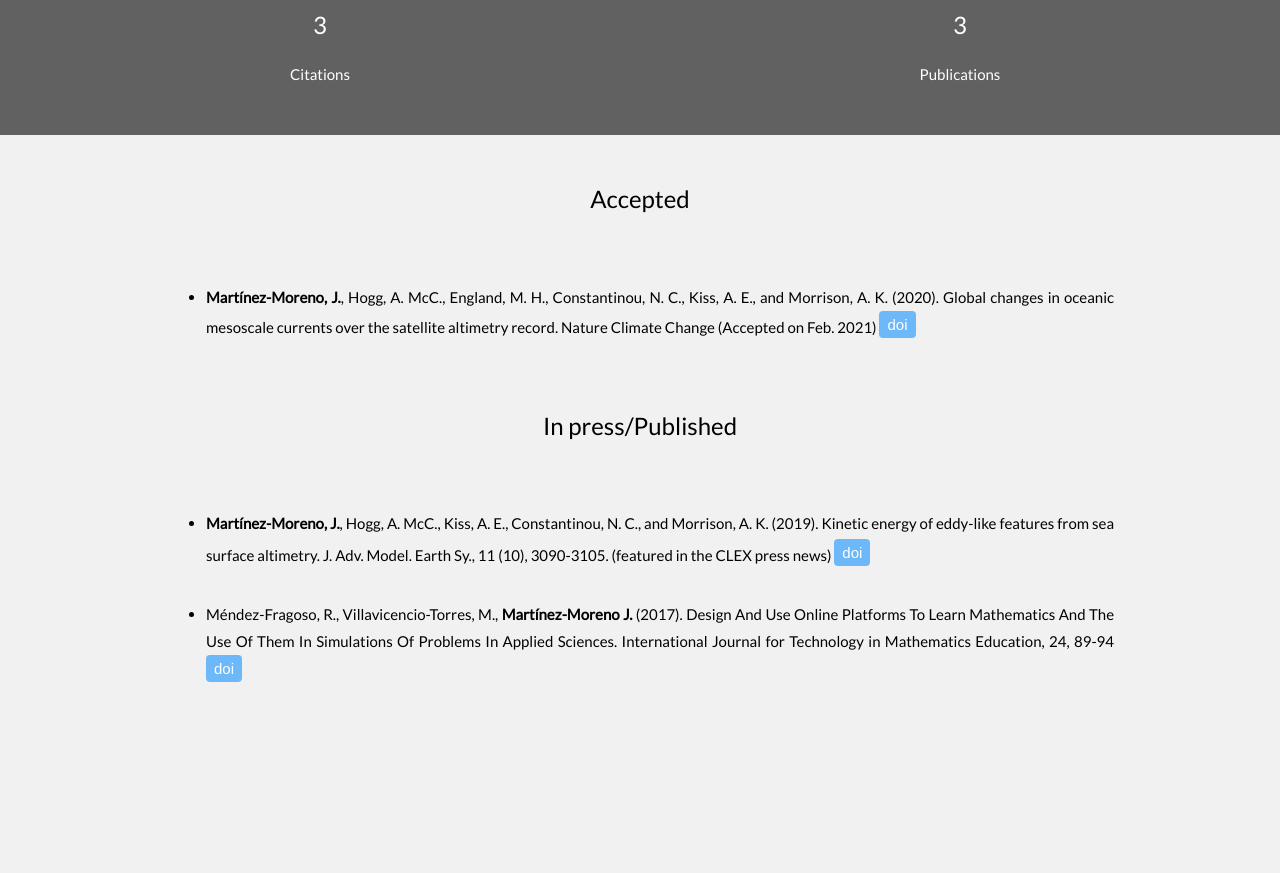
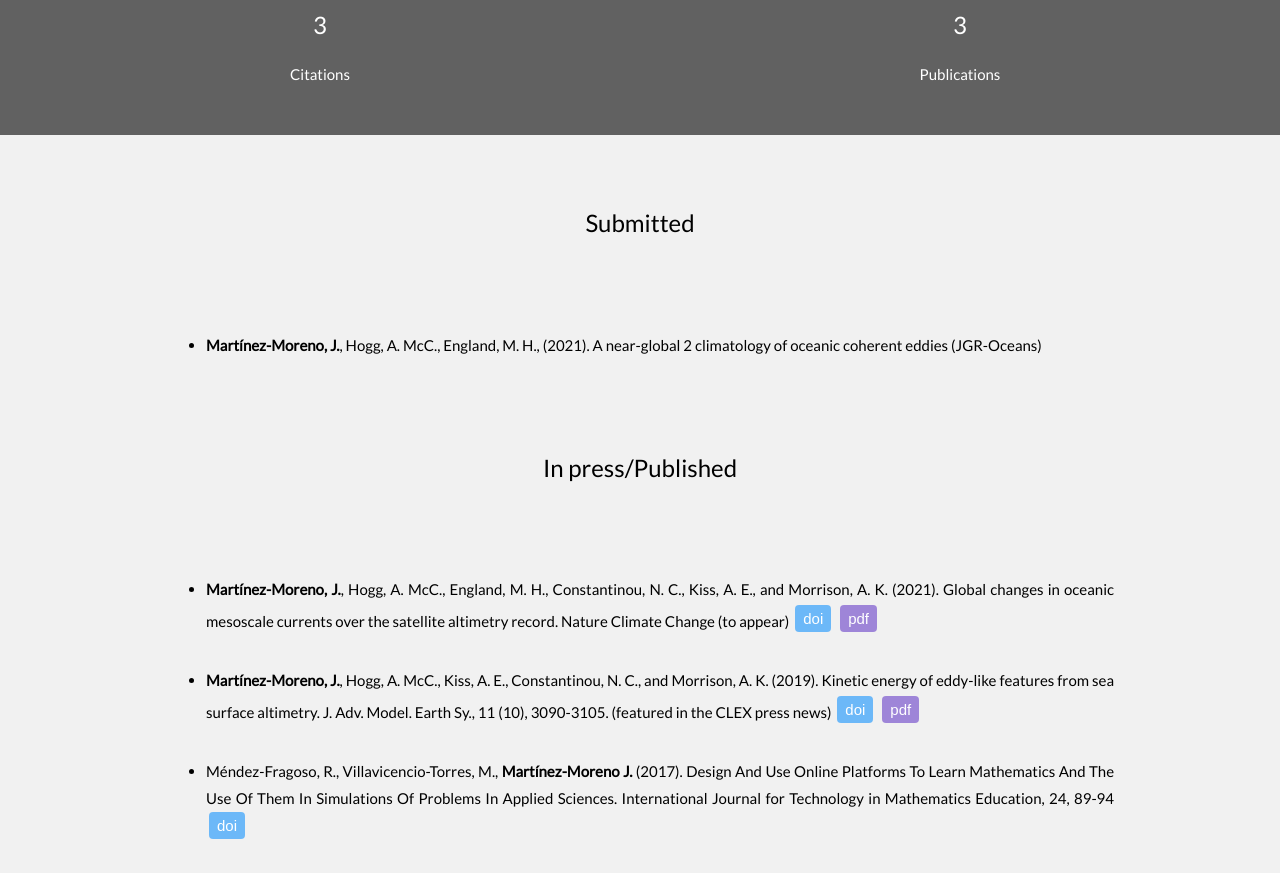
Before and after one commit to josuemtzmo/josuemtzmo.github.io, a plain HTML site: page research.html in a window 1280 px wide. Shown: the part 429-1302 px from the top of the page. Before the commit the page ends 1145 px from the top, so only its background shows below. Drawn offline with nearby package versions, Linux system fonts and the light colour scheme; some icons are missing.

Commit message:
New website version V1.0a

```diff
--- a/research.html
+++ b/research.html
@@ -73,21 +73,30 @@
                 </div>
                 <div class="w3-content w3-container" style="position:relative">
                     <h3 class="w3-center  w3-padding-32">
-                        Accepted
+                        <p class="trn">Submitted</p>
                     </h3>
                     <ul class="w3-center">
-                        <li class="w3-padding-16" style="text-align:justify"> <b>Martínez-Moreno, J.</b>, Hogg, A. McC., England, M. H., Constantinou, N. C., Kiss, A. E., and Morrison, A. K. (2020). Global changes in oceanic mesoscale currents over the satellite altimetry record.  Nature Climate Change (Accepted on Feb. 2021) <a href="https://doi.org/10.21203/rs.3.rs-88932/v1" target="_blank"><span class="paper_button doi_button w3-round" style="font-family:sans-serif;">doi</span></a>
-                        </li>
+                        <li class="w3-padding-16" style="text-align:justify"> <b>Martínez-Moreno, J.</b>, Hogg, A. McC., England, M. H., (2021). A near-global
+                            2 climatology of oceanic coherent eddies (JGR-Oceans)
+                            </li>
                     </ul>
                     <h3 class="w3-center  w3-padding-32">
-                        In press/Published
+                        <p class="trn">Press</p>
                     </h3>
                     <ul class="w3-center">
-                        <li class="w3-padding-16" style="text-align:justify">
-                            <b>Martínez-Moreno, J.</b>, Hogg, A. McC., Kiss, A. E., Constantinou, N. C., and Morrison, A. K. (2019). Kinetic energy of eddy-like features from sea surface altimetry. J. Adv. Model. Earth Sy., 11 (10), 3090-3105. (featured in the CLEX press news) <a href="https://doi.org/10.1029/2019MS001769" target="_blank"><span class="paper_button doi_button w3-round" style="font-family:sans-serif;">doi</span></a>  <div class='altmetric-embed' data-badge-popover='bottom' data-doi='10.1029/2019ms001769' style="display: inline; vertical-align: text-bottom"></div>
+                        <li class="w3-padding-16" style="text-align:justify"> <b>Martínez-Moreno, J.</b>, Hogg, A. McC., England, M. H., Constantinou, N. C., Kiss, A. E., and Morrison, A. K. (2021). Global changes in oceanic mesoscale currents over the satellite altimetry record. Nature Climate Change (to appear)
+                            <a href="https://doi.org/10.1038/s41558-021-01006-9" target="_blank"><span class="paper_button doi_button w3-round" style="font-family:sans-serif;">doi</span></a>
+                            <a href="https://www.researchsquare.com/article/rs-88932/v1" target="_blank"><span class="paper_button pdf_button w3-round" style="font-family:sans-serif;">pdf</span></a>
+                            <div class='altmetric-embed' data-badge-popover='bottom' data-doi='10.1038/s41558-021-01006-9' style="display: inline; vertical-align: text-bottom"></div>
                         </li>
                         <li class="w3-padding-16" style="text-align:justify">
-                            Méndez-Fragoso, R., Villavicencio-Torres, M., <b>Martínez-Moreno J.</b> (2017). Design And Use Online Platforms To Learn Mathematics And The Use Of Them In Simulations Of Problems In Applied Sciences. International Journal for Technology in Mathematics Education, 24, 89-94 <a href="https://doi.org/10.1564/tme_v24.2.06" target="_blank"><span class="paper_button doi_button w3-round" style="font-family:sans-serif;">doi</span></a>
+                            <b>Martínez-Moreno, J.</b>, Hogg, A. McC., Kiss, A. E., Constantinou, N. C., and Morrison, A. K. (2019). Kinetic energy of eddy-like features from sea surface altimetry. J. Adv. Model. Earth Sy., 11 (10), 3090-3105. (featured in the CLEX press news)
+                            <a href="https://doi.org/10.1029/2019MS001769" target="_blank"><span class="paper_button doi_button w3-round" style="font-family:sans-serif;">doi</span></a>
+                            <a href="https://agupubs.onlinelibrary.wiley.com/doi/epdf/10.1029/2019MS001769" target="_blank"><span class="paper_button pdf_button w3-round" style="font-family:sans-serif;">pdf</span></a>
+                            <div class='altmetric-embed' data-badge-popover='bottom' data-doi='10.1029/2019ms001769' style="display: inline; vertical-align: text-bottom"></div>
+                        </li>
+                        <li class="w3-padding-16" style="text-align:justify">
+                            Méndez-Fragoso, R., Villavicencio-Torres, M., <b>Martínez-Moreno J.</b> (2017). Design And Use Online Platforms To Learn Mathematics And The Use Of Them In Simulations Of Problems In Applied Sciences. International Journal for Technology in Mathematics Education, 24, 89-94 <a href="https://search.proquest.com/docview/1925686068?pq-origsite=gscholar&fromopenview=true" target="_blank"><span class="paper_button doi_button w3-round" style="font-family:sans-serif;">doi</span></a>
 
                         </li>
                     </ul>
--- a/shared/css/main.css
+++ b/shared/css/main.css
@@ -282,6 +282,7 @@ polygon.arrow-top {
 	border:none;
 	display:inline-block;
 	padding:0px 8px;
+  margin: 0px 3px 0px 3px;
 	vertical-align:bottom;
 	overflow:hidden;
 	text-decoration:none;
@@ -300,6 +301,14 @@ polygon.arrow-top {
 	background-color:rgba(0,133,161,0.55);
 }
 
+.pdf_button{
+	background-color:rgba(92, 47, 197, 0.55);
+}
+
+.pdf_button:hover{
+	background-color:rgba(63, 32, 133, 0.55);
+}
+
 .download_links{
   border:none;
 	display:inline-block;
--- a/shared/js/translate_dict.js
+++ b/shared/js/translate_dict.js
@@ -39,6 +39,10 @@ var dict = {
         es: "PASATIEMPOS",
 		fr: "HOBBYIST",
     },
+	"Acceleration of mesoscale currents":{
+		es:"Aceleración de las corrientes de mesoescala",
+		fr:"Accélération des courants méso-échelle"
+	},
     "My skills:":{
         es: "Mis habilidades:",
 		fr: "Mes compétences",
@@ -47,6 +51,16 @@ var dict = {
         es: "Citas",
 		fr: "Citations",
     },
+	"Submitted":{
+		en: "Submitted",
+		es: "Enviado",
+		fr: "Soumis",
+	},
+	"Press":{
+		en: "In press/Published",
+		es: "En prensa/Publicado",
+		fr: "Presse/Publié",
+	},
     "Publications": {
         es: "Publicaciones",
 		fr: "Publications",
@@ -70,6 +84,10 @@ var dict = {
     "To the top!": {
         es: "Ir al inicio!",
 		fr: "Allez au début!",
+    },
+	"I'd be happy to hear from you!": {
+        es: "¡Me encantaría saber de ti!",
+		fr: "Je serais heureux de vous entendre!",
     },
     photo_text: {
         en: "My photograph passion focus on flowers, landscapes and culture.",
@@ -99,9 +117,9 @@ var dict = {
 		fr: "J'ai grandi à Mexico, où j'ai étudié les sciences de la terre à l'Université nationale autonome du Mexique. Ensuite, j'ai déménagé à Canberra, en Australie, où j'ai commencé et je continue à faire mon doctorat. à l'Université nationale australienne sous la supervision de <a class='download_links' href='https://earthsciences.anu.edu.au/people/academics/prof-andy-hogg'> Andy Hogg <\a> sur l'océan la variabilité, en particulier la variabilité des eddies océaniques à des échelles comprises entre 10 et 100 km. En septembre 2021, je commencerai un post-doctorant avec <a class='download_links' href='https://annuaire.ifremer.fr/cv/17781/'> Camille Lique <\a> à l'IFREMER, Brest, France, travailler sur les interactions glace-mer et les flux de chaleur océanique dans l'Arctique.",
 	},
 	"Text 3":{
-		en: "I spend my free time on in nature or doing random projects, from coding to acrylic painting, handmade earrings, and photography. I constantly look for new ways to learn new skills to fulfil my passion for learning.",
-		es: "",
-		fr: "",
+		en: "I spend my free time in nature or doing random projects, from coding to acrylic painting, handmade earrings, and photography. I constantly look for new ways to learn new skills to fulfill my passion for learning.",
+		es: "Dedico mi tiempo libre en la naturaleza o haciendo proyectos aleatorios, programar, pintar, hacer aretes y fotografía. Constantemente busco nuevas formas de aprender nuevas habilidades para satisfacer mi pasión por aprender.",
+		fr: "Je passe mon temps libre dans la nature ou à faire des projets aléatoires, du codage à la peinture acrylique, en passant par les boucles d'oreilles faites à la main et la photographie. Je recherche constamment de nouvelles façons d'acquérir de nouvelles compétences pour répondre à ma passion d'apprendre.",
 	},
 	"Text 4":{
 		en: "Download my <a class='download_links' href=../documents/JMM_CV_ENG.pdf>vitae (CV)<\a> or read more about <a class='download_links local_exit' href='research.html' >my research<\a>.",
```
Also changed, not shown: contact.html (+6 -3 lines), index.html (+2 -11 lines).
